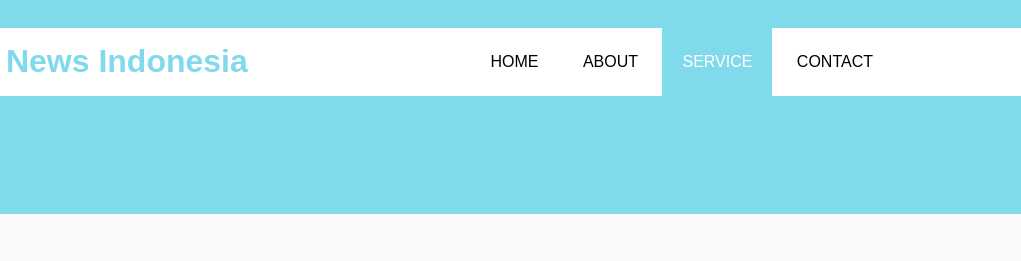
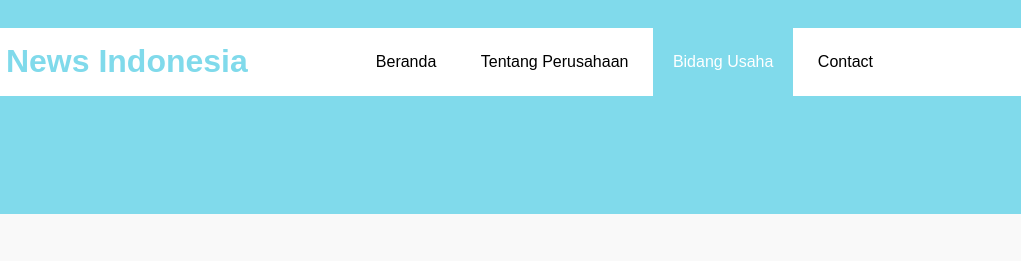
Before and after one commit to nosanews/CompanyProfile, a plain HTML site: page service.html in a window 1280 px wide. Shown: the top 261 px of the page, 259-1280 px from the left. Drawn offline with nearby package versions, Linux system fonts and the light colour scheme.

Commit message:
Update service.html

```diff
--- a/service.html
+++ b/service.html
@@ -28,10 +28,10 @@
 		<div class="container">
 			<h1><a href="index.html">PT Nosa News Indonesia</a></h1>
 			<ul>
-				<li><a href="index.html">HOME</a></li>
-				<li><a href="about.html">ABOUT</a></li>
-				<li class="active"><a href="service.html">SERVICE</a></li>
-				<li><a href="contact.html">CONTACT</a></li>
+				<li><a href="index.html">Beranda</a></li>
+				<li><a href="about.html">Tentang Perusahaan</a></li>
+				<li class="active"><a href="service.html">Bidang Usaha</a></li>
+				<li><a href="contact.html">Contact</a></li>
 			</ul>
 		</div>
 	</header>
```
